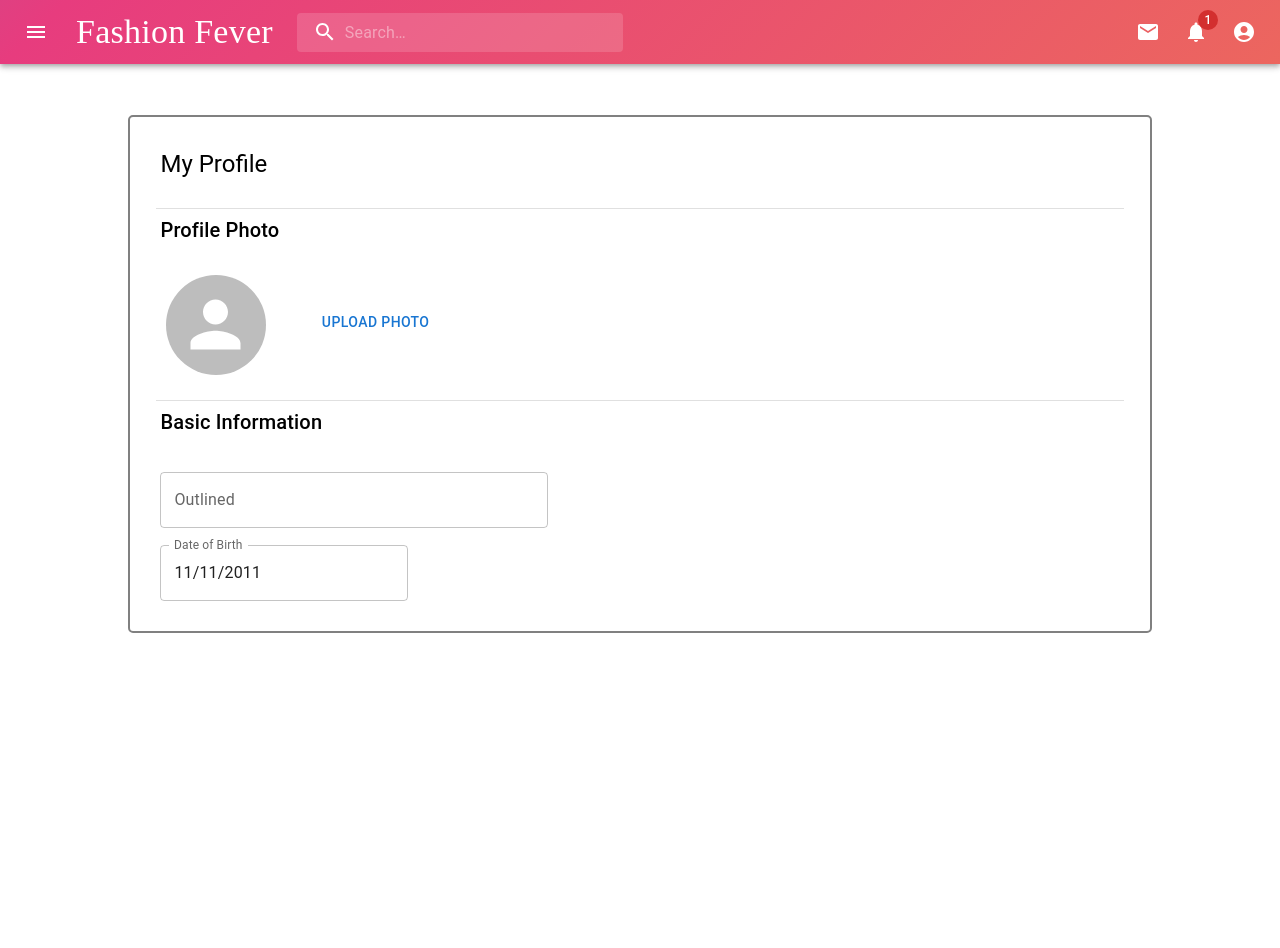
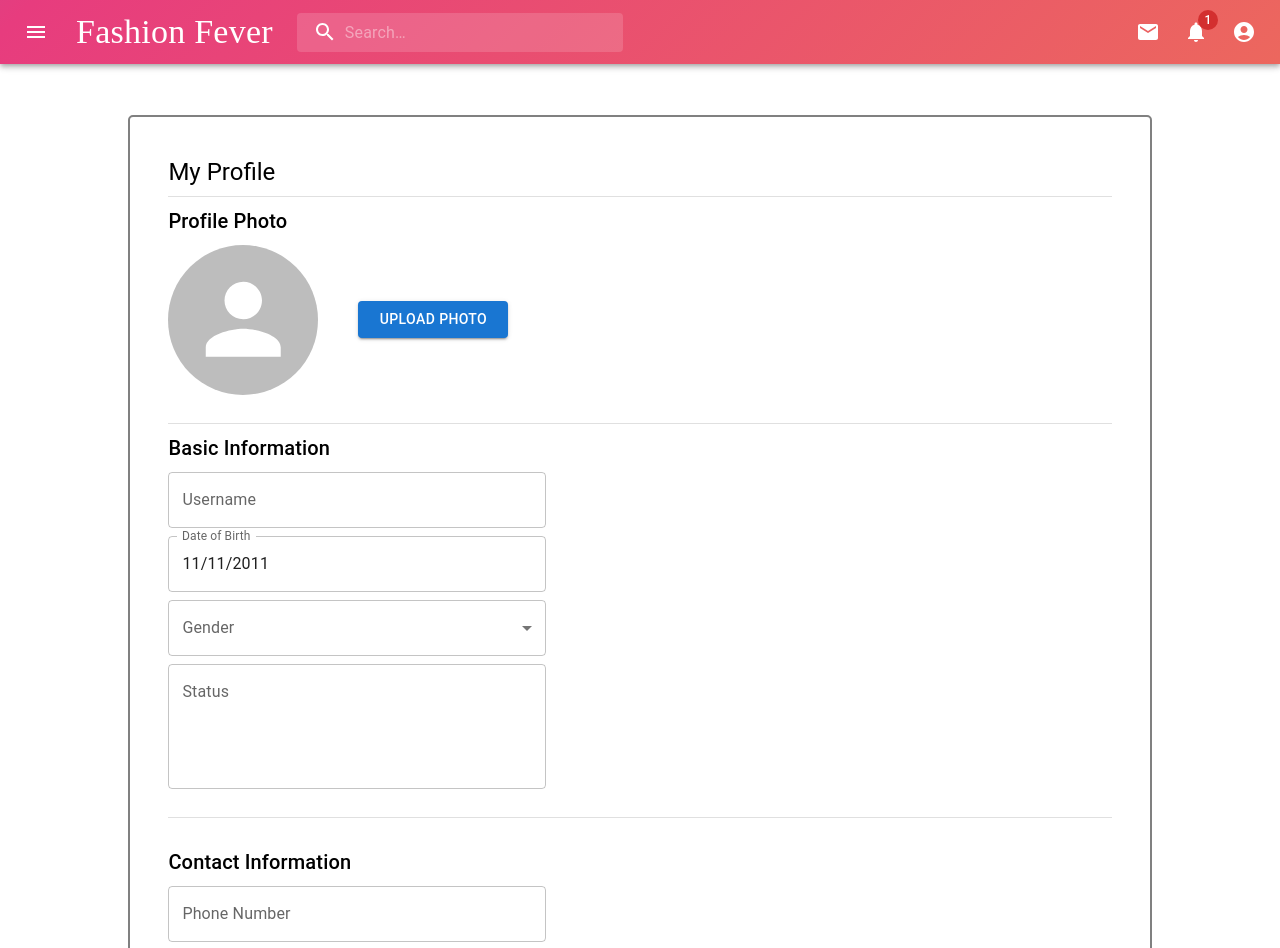
Before and after one commit to M-Hassan-Akbar/S22-12-D-FashionFever, a React (Create React App) app in the folder front-end/fashionfever/: page /Profile in a window 1280 px wide. Shown: the top 948 px of the page. Before the commit the page ends 800 px from the top, so only its background shows below. Built offline with nearby package versions, Linux system fonts and the light colour scheme.

Commit message:
updated profile page

```diff
--- a/front-end/fashionfever/src/pages/ImgPage/index.js
+++ b/front-end/fashionfever/src/pages/ImgPage/index.js
@@ -1,7 +1,7 @@
 import Grid from '@mui/material/Grid'
 import Container from '@mui/material/Container'
 import React from 'react'
-import { Box, styled } from '@mui/material'
+import { styled } from '@mui/material'
 import { useLocation } from 'react-router-dom';
 
 const Img = styled('img')({
--- a/front-end/fashionfever/src/pages/Login/index.js
+++ b/front-end/fashionfever/src/pages/Login/index.js
@@ -10,8 +10,7 @@ import Typography from "@mui/material/Typography";
 import { Link } from '@mui/material'
 
 const person = {
-    useremail: "abcd@example.com",
-    username: "abcd",
+    email: "abcd@example.com",
     password: "1234",
 };
 
--- a/front-end/fashionfever/src/pages/Profile/index.js
+++ b/front-end/fashionfever/src/pages/Profile/index.js
@@ -1,46 +1,112 @@
-import { Avatar, Box, Button, Divider, Grid, MenuItem, Select, TextField, Typography } from "@mui/material";
+import { Avatar, Box, Button, Divider, FormControl, Grid, InputLabel, MenuItem, Select, TextField, Typography } from "@mui/material";
 import { DatePicker } from '@mui/x-date-pickers/DatePicker';
 import { AdapterDayjs } from '@mui/x-date-pickers/AdapterDayjs';
 import { LocalizationProvider } from '@mui/x-date-pickers/LocalizationProvider';
 import { useState } from "react";
+import { useSelector } from 'react-redux';
+
+const genders = [
+    'Male',
+    'Female',
+    'Prefer not to say',
+  ];
 
 export const Profile = () => {
+    let state = useSelector((state) => state.users);
+
     const [startDate, setStartDate] = useState("11/11/2011");
+    const [gender, setGender] = useState('');
+
+    const handleGender = (event) => {
+        const {
+          target: { value },
+        } = event;
+        setGender(
+          // On autofill we get a stringified value.
+          typeof value === 'string' ? value.split(',') : value,
+        );
+      };
+
 
     return (
         <>
-            <Box sx={{marginLeft: "10%", marginTop: "4%", marginRight: "10%", border: "2px solid gray", padding: "2%", borderRadius: "5px"}}>
-                <Grid container direction="column">
+            <Box sx={{marginLeft: "10%", marginTop: "4%", marginRight: "10%", marginBottom: "4%", border: "2px solid gray", padding: "3%",
+                borderRadius: "5px"}}>
+                <Grid container direction="column" spacing={1}>
                     <Grid item>
-                        <Typography variant="h5" sx={{margin: "0.5%"}}>My Profile</Typography>
-                    </Grid>
-                    <Divider/>
-                    <Grid item>
-                        <Typography variant="h6" sx={{margin: "0.5%"}}>Profile Photo</Typography>
+                        <Typography variant="h5">My Profile</Typography>
                     </Grid>
                     <Grid item>
-                        <Grid container sx={{marginBottom: "10%"}}>
+                        <Divider/>
+                    </Grid>
+                    <Grid item>
+                        <Typography variant="h6">Profile Photo</Typography>
+                    </Grid>
+                    <Grid item>
+                        <Grid container sx={{alignItems: "center"}} spacing={5} >
                             <Grid item>
-                                <Avatar alt="profile pic" src="" sx={{ margin: "0.5%", marginLeft: "10%", width: 100, height: 100}} />
+                                <Avatar alt="profile pic" src="" sx={{ width: 150, height: 150}} />
                             </Grid>
                             <Grid item>
-                                <Button sx={{ marginLeft: "30%", marginTop: "20%", minWidth: "150px"}}>Upload Photo</Button>
+                                <Button variant="contained" sx={{ minWidth: "150px"}}>Upload Photo</Button>
                             </Grid>
                         </Grid>
                     </Grid>
-                    <Divider/>
                     <Grid item>
-                        <Typography variant="h6" sx={{margin: "0.5%"}}>Basic Information</Typography>
+                        <br/>
+                        <Divider/>
                     </Grid>
                     <Grid item>
-                        <TextField id="outlined-basic" label="Outlined" variant="outlined" sx={{width: "40%", margin: "0.5%"}} />
+                        <Typography variant="h6">Basic Information</Typography>
                     </Grid>
-                    <Grid item sx={{margin: "0.5%", marginTop: "2%"}}>
-                        <LocalizationProvider dateAdapter={AdapterDayjs}>
+                    <Grid item>
+                        <TextField id="outlined-basic" label="Username" variant="outlined" sx={{width: "40%"}} />
+                    </Grid>
+                    <Grid item>
+                        <LocalizationProvider fullWidth dateAdapter={AdapterDayjs}>
                             <DatePicker label="Date of Birth" value={startDate} onChange={(newValue) => { setStartDate(newValue); }}
-                                renderInput={(params) => <TextField {...params} />}
+                                renderInput={(params) => <TextField {...params} sx={{width: "40%"}} />}
                             />
                         </LocalizationProvider>
+                    </Grid>
+                    <Grid item>
+                        <FormControl fullWidth>
+                            <InputLabel id="demo-select-small">Gender</InputLabel>
+                            <Select labelId="demo-select-small" id="demo-select-small" value={gender} label="Gender"
+                                onChange={handleGender} sx={{width: "40%"}} >
+                                {genders.map((item) => (
+                                    <MenuItem key={item} value={item}>
+                                        {item}
+                                    </MenuItem>
+                                ))}
+                            </Select>
+                        </FormControl>
+                    </Grid>
+                    <Grid item>
+                        <TextField id="outlined-basic" label="Status" variant="outlined" sx={{width: "40%"}}
+                            multiline rows={4} />
+                    </Grid>
+                    <Grid item>
+                        <br/>
+                        <Divider/>
+                        <br/>
+                    </Grid>
+                    <Grid item>
+                        <Typography variant="h6">Contact Information</Typography>
+                    </Grid>
+                    <Grid item>
+                        <TextField id="outlined-basic" label="Phone Number" variant="outlined" sx={{width: "40%"}} />
+                    </Grid>
+                    <Grid item>
+                        <TextField id="outlined-basic" value={state.value.email} label="Email" variant="outlined" sx={{width: "40%"}} />
+                    </Grid>
+                    <Grid item>
+                        <br/>
+                        <Divider/>
+                        <br/>
+                    </Grid>
+                    <Grid item>
+                        <Button variant="contained" sx={{ float: "right", minWidth: "150px"}}>Save changes</Button>
                     </Grid>
                 </Grid>
             </Box>
```
